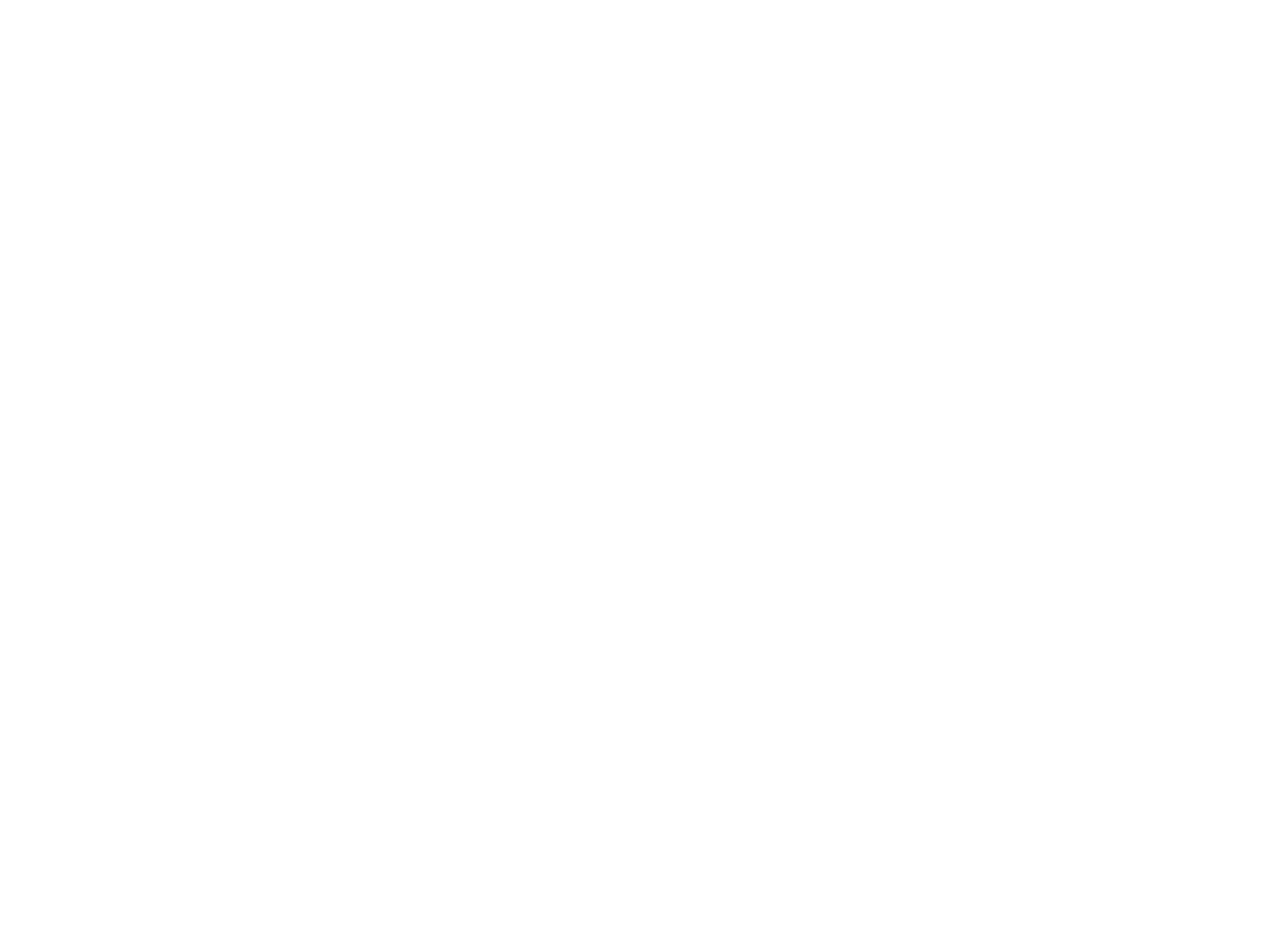
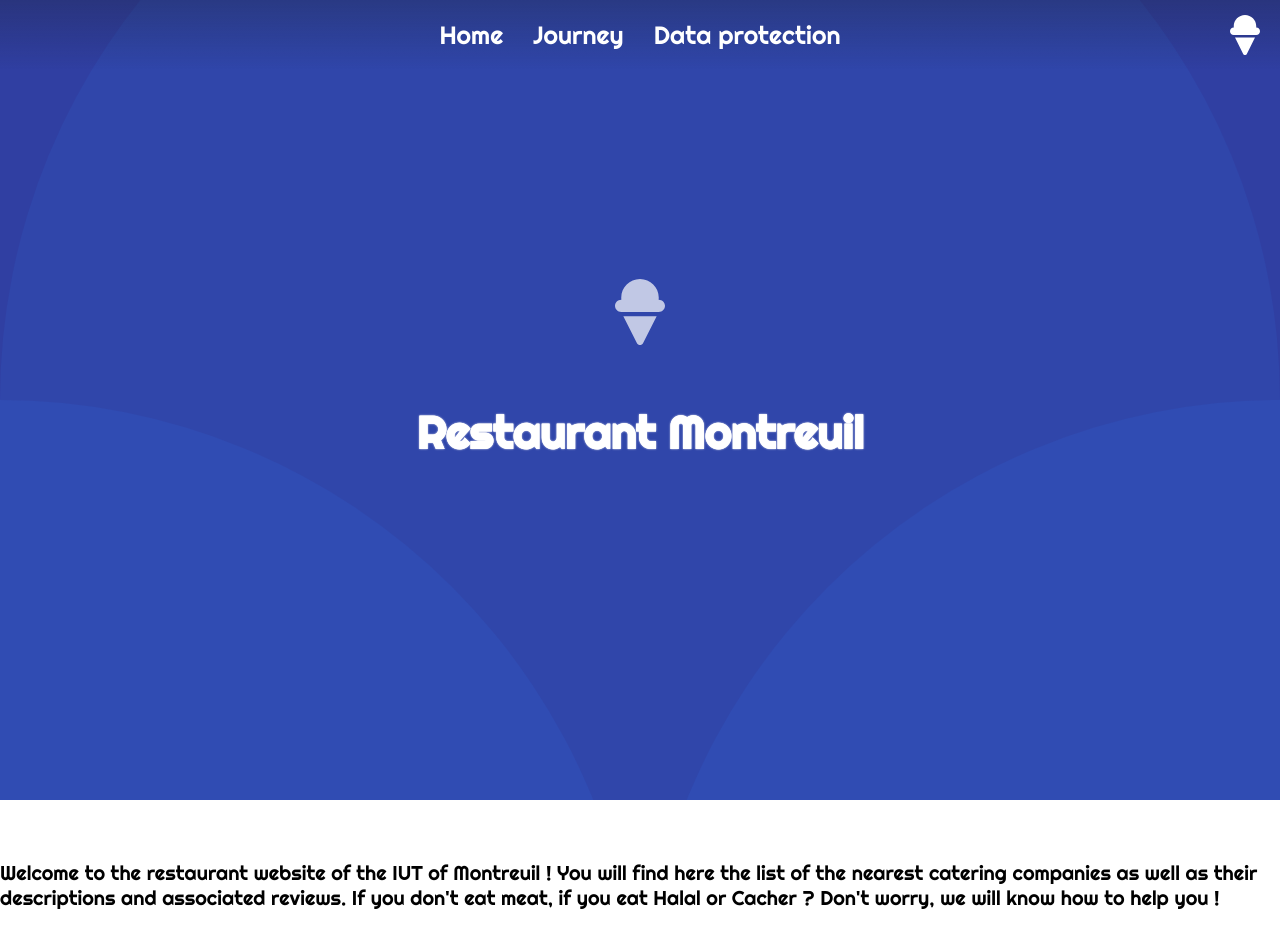
Before and after one commit to Sagbyy/Montreuil-Restaurant, a plain HTML site: page index.html in a window 1280 px wide. Before the commit the page ends 800 px from the top, so only its background shows below. Drawn offline with Linux system fonts and the light colour scheme.

Commit message:
Conception du main

```diff
--- a/index.html
+++ b/index.html
@@ -1,12 +1,64 @@
 <!DOCTYPE html>
 <html lang="en">
+<link rel="preconnect" href="https://fonts.googleapis.com">
+<link rel="preconnect" href="https://fonts.gstatic.com" crossorigin>
+<link href="https://fonts.googleapis.com/css2?family=Righteous&family=Russo+One&display=swap" rel="stylesheet">
+
 <head>
+    <!-- Meta -->
     <meta charset="UTF-8">
     <meta http-equiv="X-UA-Compatible" content="IE=edge">
     <meta name="viewport" content="width=device-width, initial-scale=1.0">
+    <!-- Links -->
+    <link rel="shortcut icon" href="./img/ice-cream-solid.svg" type="image/x-icon">
+    <link rel="stylesheet" href="style.css">
+    <!-- Title -->
     <title>Document</title>
+    <!-- Font -->
 </head>
+
 <body>
+    <!-- Navigation -->
+    <header>
+        <nav>
+            <ul class="liste-nav">
+                <li class="item-nav">
+                    <a href="#home">Home</a>
+                </li>
+                <li class="item-nav">
+                    <a href="#journey">Journey</a>
+                </li>
+                <li class="item-nav">
+                    <a href="#law">Data protection</a>
+                </li>
+                <i class="fa-solid fa-bars"></i>
+            </ul>
+            <a href="index.html">
+                <img class="nav-img" src="./img/ice-cream-solid.svg" alt="Logo restaurant">
+            </a>
 
+    </header>
+
+    <!-- Home -->
+    <main>
+        <section id="home">
+            <div class="home">
+                <img class="main-logo" src="./img/ice-cream-solid.svg" alt="Logo restaurant">
+                <h1>Restaurant Montreuil</h1>
+            </div>
+        </section>
+
+
+        <!-- Presentation -->
+        <section id="presentation">
+            <p>Welcome to the restaurant website of the IUT of Montreuil !
+                You will find here the list of the nearest catering companies as well as their descriptions and associated reviews.
+                If you don't eat meat, if you eat Halal or Cacher ? Don't worry, we will know how to help you !</p>
+        </section>
+    </main>
+
+    <!-- Scripts -->
+    <script src="https://kit.fontawesome.com/769a8ed7dd.js" crossorigin="anonymous"></script>
 </body>
+
 </html>
--- a/style.css
+++ b/style.css
@@ -0,0 +1,89 @@
+/* Reset CSS */
+
+*, ::after, ::before {
+    padding: 0;
+    margin: 0;
+    box-sizing: border-box;
+}
+
+
+/* Navigation */
+
+nav {
+    position: fixed;
+    width: 100%;
+    height: 70px;
+    line-height: 70px;
+    background: linear-gradient(rgba(24, 24, 24, 0.26), rgba(255, 255, 255, 0));
+}
+
+.liste-nav {
+    display: flex;
+    justify-content: center;
+    list-style: none;
+}
+
+.item-nav {
+    margin: auto 15px;
+}
+
+.item-nav a {
+    text-decoration: none;
+    color: #fff;
+    font-size: 25px;
+    font-family: 'Righteous', cursive;
+}
+
+.liste-nav i {
+    position: absolute;
+    color: #fff;
+    top: 12px;
+    left: 10px;
+    font-size: 45px;
+    display: none;
+}
+
+.nav-img{
+    position: absolute;
+    height: 40px;
+    top: 15px;
+    right: 20px;
+    filter: invert(100%);
+
+}
+
+
+/* Home */
+
+.home {
+    background: url(./img/dragon-scales.svg) no-repeat center/cover;
+    height: 100vh;
+    display: flex;
+    flex-direction: column;
+    justify-content: center;
+    align-items: center;
+}
+
+.home img {
+    filter: invert(100%);
+    opacity: 0.7;
+    width: 50px;
+}
+
+
+
+.home h1 {
+    font-size: 45px;
+    color: #fff;
+    margin: 60px auto;
+    font-family: 'Righteous', cursive;
+    text-shadow:  0 0 2px #fff, 0 0 0px rgb(252, 252, 252);
+}
+
+#presentation p {
+    font-size: 20px;
+    color: rgb(0, 0, 0);
+    margin: 60px auto;
+    font-family: 'Righteous', cursive;
+    text-shadow:  0 0 2px #fff, 0 0 0px rgb(252, 252, 252);
+}
```
Also changed, not shown: img/dragon-scales.svg (added), img/ice-cream-solid.svg (added).
